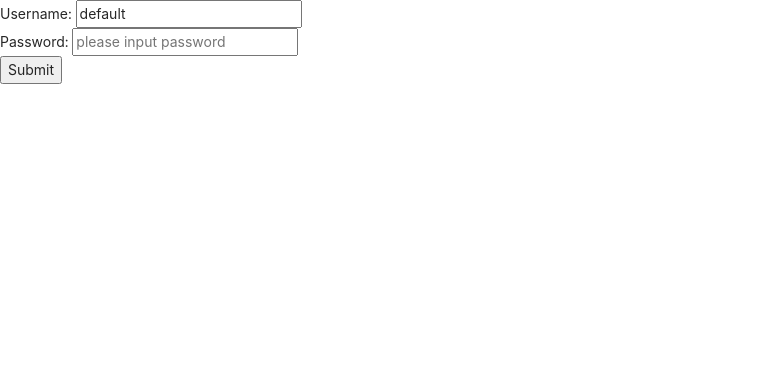
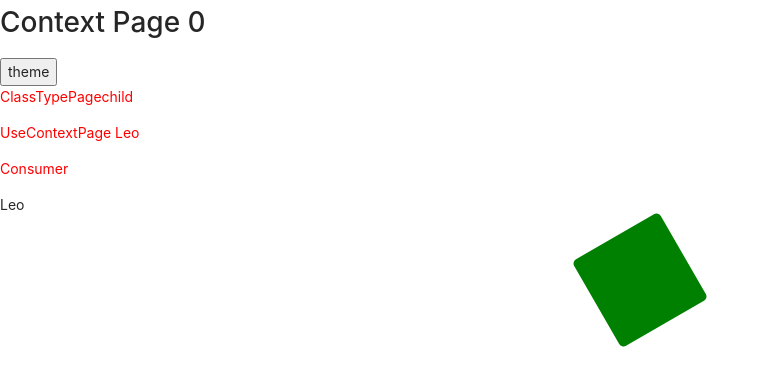
Before and after one commit to JTR354/kkb-web34-study, a React (Create React App) app in the folder react-component-study/antd-demo/: page / in a window 1280 px wide. Shown: the top 386 px of the page, without its empty margins (0-770 px from the left). Built offline with nearby package versions, Linux system fonts and the light colour scheme.

Commit message:
feat: context

```diff
--- a/react-component-study/antd-demo/src/App.js
+++ b/react-component-study/antd-demo/src/App.js
@@ -1,11 +1,13 @@
-import React from 'react';
+import React from "react";
 // import { Button } from 'antd';
-import './App.css';
-import FormPage from './pages/FormPage'
+import "./App.css";
+// import FormPage from "./pages/FormPage";
+import ContextPage from "./pages/ContextPage";
 
 const App = () => (
   <div className="App">
-    <FormPage />
+    {/* <FormPage /> */}
+    <ContextPage />
   </div>
 );
 
--- /dev/null
+++ b/react-component-study/antd-demo/src/pages/ContextPage/ChildPage.js
@@ -0,0 +1,7 @@
+import React from "react";
+
+function ChildPage() {
+  console.log("render===> child page");
+  return <span>child</span>;
+}
+export default React.memo(ChildPage);
--- /dev/null
+++ b/react-component-study/antd-demo/src/pages/ContextPage/ClassTypePage.js
@@ -0,0 +1,17 @@
+import React from "react";
+import ChildPage from "./ChildPage";
+import { ThemeContext } from "./context";
+
+export default class ClassTypePage extends React.PureComponent {
+  static contextType = ThemeContext;
+  render() {
+    console.log("render===> classTypePage");
+    const { color } = this.context;
+    return (
+      <p style={{ color }}>
+        ClassTypePage
+        <ChildPage />
+      </p>
+    );
+  }
+}
--- /dev/null
+++ b/react-component-study/antd-demo/src/pages/ContextPage/ConsumerPage.js
@@ -0,0 +1,24 @@
+import React from "react";
+import { ThemeContext, UserContext } from "./context";
+
+export default class ConsumerPage extends React.PureComponent {
+  render() {
+    console.log("render", "consumer-page");
+    return (
+      <div>
+        <ThemeContext.Consumer>
+          {({ color }) => {
+            console.log("render ThemeContext.Consumer");
+            return <p style={{ color }}>Consumer</p>;
+          }}
+        </ThemeContext.Consumer>
+        <UserContext.Consumer>
+          {(user) => {
+            console.log("render UserContext.Consumer");
+            return <p>{user.name}</p>;
+          }}
+        </UserContext.Consumer>
+      </div>
+    );
+  }
+}
--- /dev/null
+++ b/react-component-study/antd-demo/src/pages/ContextPage/UseContextPage.js
@@ -0,0 +1,10 @@
+import React, { useContext } from "react";
+import { ThemeContext, UserContext } from "./context";
+
+function UseContextPage() {
+  const { color } = useContext(ThemeContext);
+  const { name } = useContext(UserContext);
+  console.log("render", UseContextPage.name);
+  return <p style={{ color }}>UseContextPage {name}</p>;
+}
+export default React.memo(UseContextPage);
--- /dev/null
+++ b/react-component-study/antd-demo/src/pages/ContextPage/context.js
@@ -0,0 +1,5 @@
+import React from "react";
+
+export const ThemeContext = React.createContext();
+
+export const UserContext = React.createContext();
--- /dev/null
+++ b/react-component-study/antd-demo/src/pages/ContextPage/index.js
@@ -0,0 +1,74 @@
+import React, { useState } from "react";
+import { ThemeContext, UserContext } from "./context";
+import ClassTypePage from "./ClassTypePage";
+import UseContextPage from "./UseContextPage";
+import ConsumerPage from "./ConsumerPage";
+import "./style.css";
+
+// export default function ContextPage() {
+//   const [theme, setTheme] = useState({ color: "red" });
+//   const [user, setUser] = useState({ name: "Leo" });
+//   const [count, setCount] = useState(0);
+
+//   return (
+//     <>
+//       <h1
+//         onClick={() => {
+//           setCount((c) => c + 1);
+//         }}
+//       >
+//         Context Page {count}
+//       </h1>
+//       <ThemeContext.Provider value={theme}>
+//         <UserContext.Provider value={user}>
+//           <ClassTypePage />
+//           <UseContextPage />
+//           <ConsumerPage />
+//         </UserContext.Provider>
+//       </ThemeContext.Provider>
+//     </>
+//   );
+// }
+
+export default class ContextPageClass extends React.Component {
+  constructor(props) {
+    super(props);
+    this.state = {
+      count: 0,
+      user: { name: "Leo", setState: this.setState },
+      theme: { color: "red", setState: this.setState },
+    };
+  }
+  render() {
+    return (
+      <>
+        <h1
+          onClick={() => {
+            this.setState({ count: this.state.count + 1 });
+          }}
+        >
+          Context Page {this.state.count}
+        </h1>
+        <button
+          onClick={() => {
+            this.setState({
+              theme: {
+                color: this.state.theme.color === "red" ? "green" : "red",
+              },
+            });
+          }}
+        >
+          theme
+        </button>
+        <ThemeContext.Provider value={this.state.theme}>
+          <UserContext.Provider value={this.state.user}>
+            <ClassTypePage />
+            <UseContextPage />
+            <ConsumerPage />
+          </UserContext.Provider>
+        </ThemeContext.Provider>
+        <div className="box"></div>
+      </>
+    );
+  }
+}
--- /dev/null
+++ b/react-component-study/antd-demo/src/pages/ContextPage/style.css
@@ -0,0 +1,9 @@
+.box {
+  width: 100px;
+  height: 100px;
+  background-color: green;
+  border-radius: 5px;
+  margin: 0 auto;
+  transform: rotate(60deg);
+  transition: all 0.1s;
+}
```
